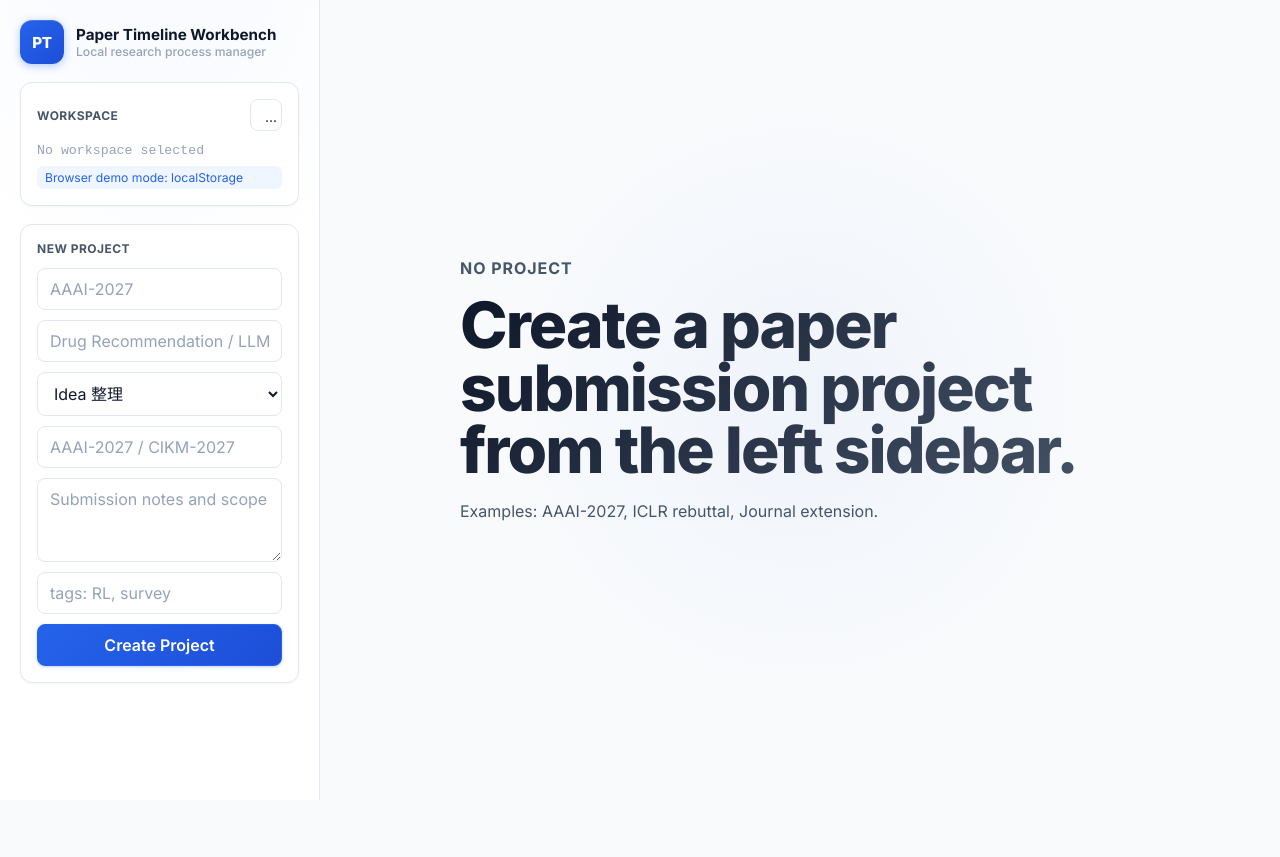
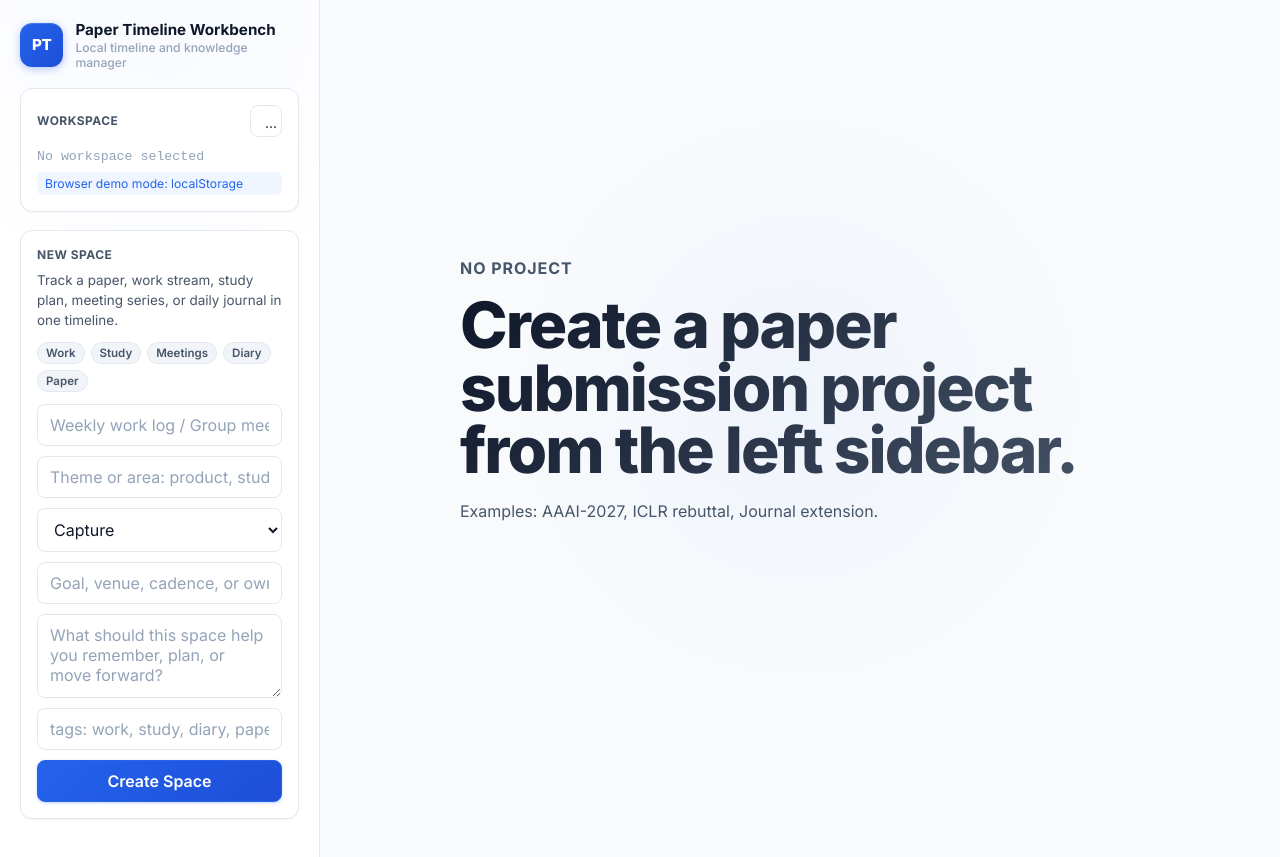
Before and after one commit to luumod/PaperTrail, a Vue app: page /#/projects/1 in a window 1280 px wide. Before the commit the page ends 800 px from the top, so only its background shows below. Built offline with nearby package versions, Linux system fonts and the light colour scheme.

Commit message:
feat(ui): generalize project creation

```diff
--- a/src/App.vue
+++ b/src/App.vue
@@ -65,7 +65,7 @@ const selectProject = async (projectId: string) => {
         <span class="brand-mark">PT</span>
         <span>
           <strong>Paper Timeline Workbench</strong>
-          <small>Local research process manager</small>
+          <small>Local timeline and knowledge manager</small>
         </span>
       </RouterLink>
 
@@ -95,20 +95,30 @@ const selectProject = async (projectId: string) => {
 
       <section class="new-project">
         <div class="section-title">
-          <span>New Project</span>
+          <span>New Space</span>
+        </div>
+        <p class="new-project-copy">
+          Track a paper, work stream, study plan, meeting series, or daily journal in one timeline.
+        </p>
+        <div class="use-case-row" aria-label="Example spaces">
+          <span>Work</span>
+          <span>Study</span>
+          <span>Meetings</span>
+          <span>Diary</span>
+          <span>Paper</span>
         </div>
         <form @submit.prevent="createProject">
-          <input v-model="projectForm.title" type="text" placeholder="AAAI-2027" />
-          <input v-model="projectForm.researchDirection" type="text" placeholder="Drug Recommendation / LLM" />
+          <input v-model="projectForm.title" type="text" placeholder="Weekly work log / Group meeting / AAAI-2027" />
+          <input v-model="projectForm.researchDirection" type="text" placeholder="Theme or area: product, study, lab, life" />
           <select v-model="projectForm.stage">
             <option v-for="stage in projectStageOptions" :key="stage.value" :value="stage.value">
               {{ stage.label }}
             </option>
           </select>
-          <input v-model="projectForm.targetVenue" type="text" placeholder="AAAI-2027 / CIKM-2027" />
-          <textarea v-model="projectForm.description" rows="3" placeholder="Submission notes and scope" />
-          <input v-model="projectForm.tags" type="text" placeholder="tags: RL, survey" />
-          <button class="primary-button" type="submit" :disabled="workbench.loading">Create Project</button>
+          <input v-model="projectForm.targetVenue" type="text" placeholder="Goal, venue, cadence, or owner" />
+          <textarea v-model="projectForm.description" rows="3" placeholder="What should this space help you remember, plan, or move forward?" />
+          <input v-model="projectForm.tags" type="text" placeholder="tags: work, study, diary, paper" />
+          <button class="primary-button" type="submit" :disabled="workbench.loading">Create Space</button>
         </form>
       </section>
 
--- a/src/stores/workbench.ts
+++ b/src/stores/workbench.ts
@@ -42,14 +42,14 @@ const splitTags = (value: string) =>
     .filter(Boolean)
 
 export const projectStageOptions: Array<{ value: ProjectStage; label: string }> = [
-  { value: 'idea', label: 'Idea 整理' },
-  { value: 'survey', label: '文献调研' },
-  { value: 'method_design', label: '方法设计' },
-  { value: 'experiment', label: '实验中' },
-  { value: 'writing', label: '写作中' },
-  { value: 'revision', label: '修改中' },
-  { value: 'submitted', label: '已投稿' },
-  { value: 'archived', label: '已归档' },
+  { value: 'idea', label: 'Capture' },
+  { value: 'survey', label: 'Explore' },
+  { value: 'method_design', label: 'Plan' },
+  { value: 'experiment', label: 'Doing' },
+  { value: 'writing', label: 'Writing / Log' },
+  { value: 'revision', label: 'Review' },
+  { value: 'submitted', label: 'Delivered' },
+  { value: 'archived', label: 'Archived' },
 ]
 
 export const getProjectStageLabel = (stage: ProjectStage) =>
--- a/src/styles.css
+++ b/src/styles.css
@@ -421,6 +421,30 @@ label.file-action:hover {
 }
 
 /* ===== New Project Form ===== */
+.new-project-copy {
+  margin: -4px 0 var(--space-md);
+  color: var(--color-text-secondary);
+  font-size: 0.84rem;
+  line-height: 1.5;
+}
+
+.use-case-row {
+  display: flex;
+  flex-wrap: wrap;
+  gap: 6px;
+  margin: 0 0 var(--space-md);
+}
+
+.use-case-row span {
+  border: 1px solid var(--color-border);
+  border-radius: var(--radius-full);
+  padding: 3px 8px;
+  color: var(--color-text-secondary);
+  background: var(--color-surface-hover);
+  font-size: 0.72rem;
+  font-weight: 600;
+}
+
 .new-project textarea {
   min-height: 84px;
 }
--- a/src/views/HomeView.vue
+++ b/src/views/HomeView.vue
@@ -122,9 +122,9 @@ const handleCoverFile = async (event: Event) => {
   <section class="project-dashboard">
     <header class="dashboard-header">
       <div>
-        <p class="eyebrow">My Submission Projects</p>
-        <h1>我的投稿项目</h1>
-        <p>Open a project to manage assets, ideas, versions, and its research timeline.</p>
+        <p class="eyebrow">My Spaces</p>
+        <h1>Work, study, meetings, papers, and journals</h1>
+        <p>Open a space to manage assets, ideas, versions, plans, and its timeline.</p>
       </div>
       <button type="button" class="primary-button" @click="workbench.chooseWorkspace">
         Select Workspace
@@ -165,7 +165,7 @@ const handleCoverFile = async (event: Event) => {
           </div>
 
           <p class="project-direction">
-            {{ project.researchDirection || 'Research direction not set' }}
+            {{ project.researchDirection || 'Theme or area not set' }}
           </p>
 
           <p class="project-description">
@@ -203,18 +203,18 @@ const handleCoverFile = async (event: Event) => {
           </div>
 
           <form v-if="editingProjectId === project.id" class="project-edit-form" @submit.prevent="saveEdit">
-            <input v-model="editForm.title" type="text" placeholder="Project name" />
-            <input v-model="editForm.researchDirection" type="text" placeholder="Research direction" />
+            <input v-model="editForm.title" type="text" placeholder="Space name" />
+            <input v-model="editForm.researchDirection" type="text" placeholder="Theme or area" />
             <div class="form-row">
-              <input v-model="editForm.targetVenue" type="text" placeholder="Target venue" />
+              <input v-model="editForm.targetVenue" type="text" placeholder="Goal, venue, cadence, or owner" />
               <select v-model="editForm.stage">
                 <option v-for="stage in projectStageOptions" :key="stage.value" :value="stage.value">
                   {{ stage.label }}
                 </option>
               </select>
             </div>
-            <input v-model="editForm.tags" type="text" placeholder="tags: recommendation, LLM" />
-            <textarea v-model="editForm.description" rows="3" placeholder="Project notes" />
+            <input v-model="editForm.tags" type="text" placeholder="tags: work, study, diary, paper" />
+            <textarea v-model="editForm.description" rows="3" placeholder="Space notes" />
             <div class="button-row">
               <button type="submit" class="primary-button">Save</button>
               <button type="button" @click="cancelEdit">Cancel</button>
@@ -226,9 +226,9 @@ const handleCoverFile = async (event: Event) => {
 
     <section v-else class="empty-state compact-empty">
       <div>
-        <p class="eyebrow">No Project</p>
-        <h1>先在左侧创建一个投稿项目。</h1>
-        <p>Examples: AAAI-2027 Drug Recommendation, CIKM-2027 Causal Recommendation.</p>
+        <p class="eyebrow">No Space</p>
+        <h1>Create a space from the sidebar.</h1>
+        <p>Examples: weekly work log, exam study plan, group meeting notes, research submission, travel diary.</p>
       </div>
     </section>
   </section>
```
